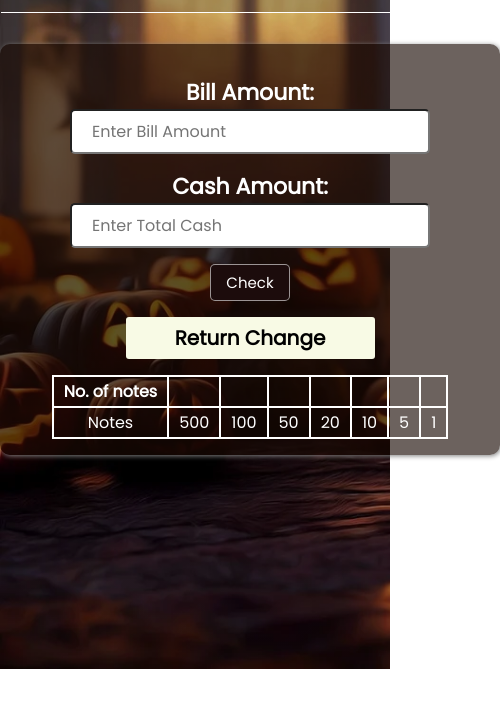
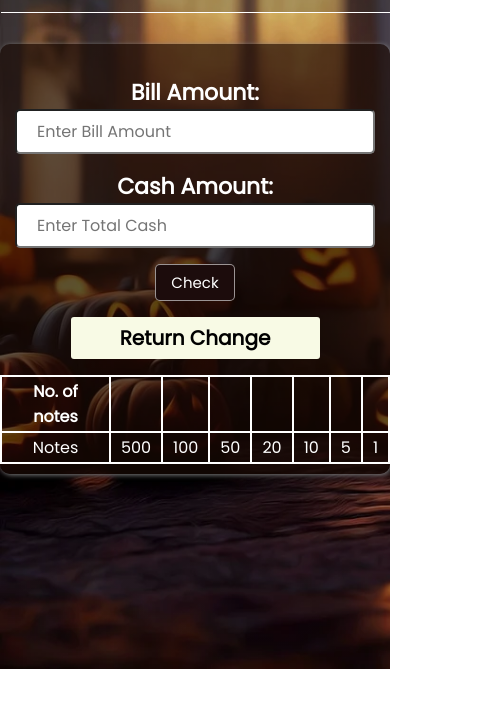
Before and after one commit to Surbhisinghal1234/Cash-register, a plain HTML site: page cash register/index.html in a window 390 px wide. Shown: the part 141-844 px from the top of the page, 500 px wide, since content can reach past the window. Drawn offline with Linux system fonts and the light colour scheme.

Commit message:
media query done

```diff
--- a/cash register/cash-register.css
+++ b/cash register/cash-register.css
@@ -88,10 +88,10 @@
    }
 
 
-   @media screen and (min-width: 100px) and (max-width:500px){
+   @media screen and (min-width: 252px) and (max-width:560px) {
 
     #wrapper{
-        height: unset !important;
+        width: unset !important;
     }
 
    }
```
